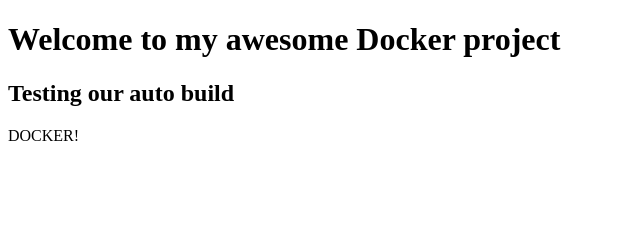
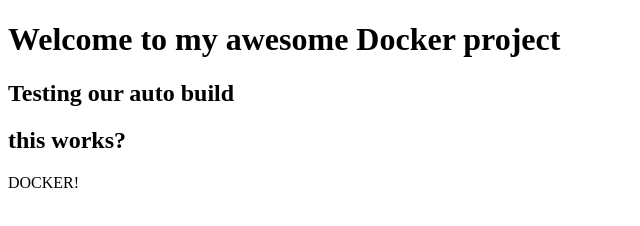
Before and after one commit to Bielos/testingauto, a plain HTML site: page App/index.html in a window 1280 px wide. Shown: the whole page, without its empty margins (0-640 px from the left). Drawn offline with Linux system fonts and the light colour scheme.

Commit message:
Testing updating file

```diff
--- a/App/index.html
+++ b/App/index.html
@@ -7,6 +7,8 @@
 
 	 <h2> Testing our auto build </h2>
 
+	 <h2> this works? </h2>
+
 	 <p> DOCKER! </p>
 
 </head>
```
